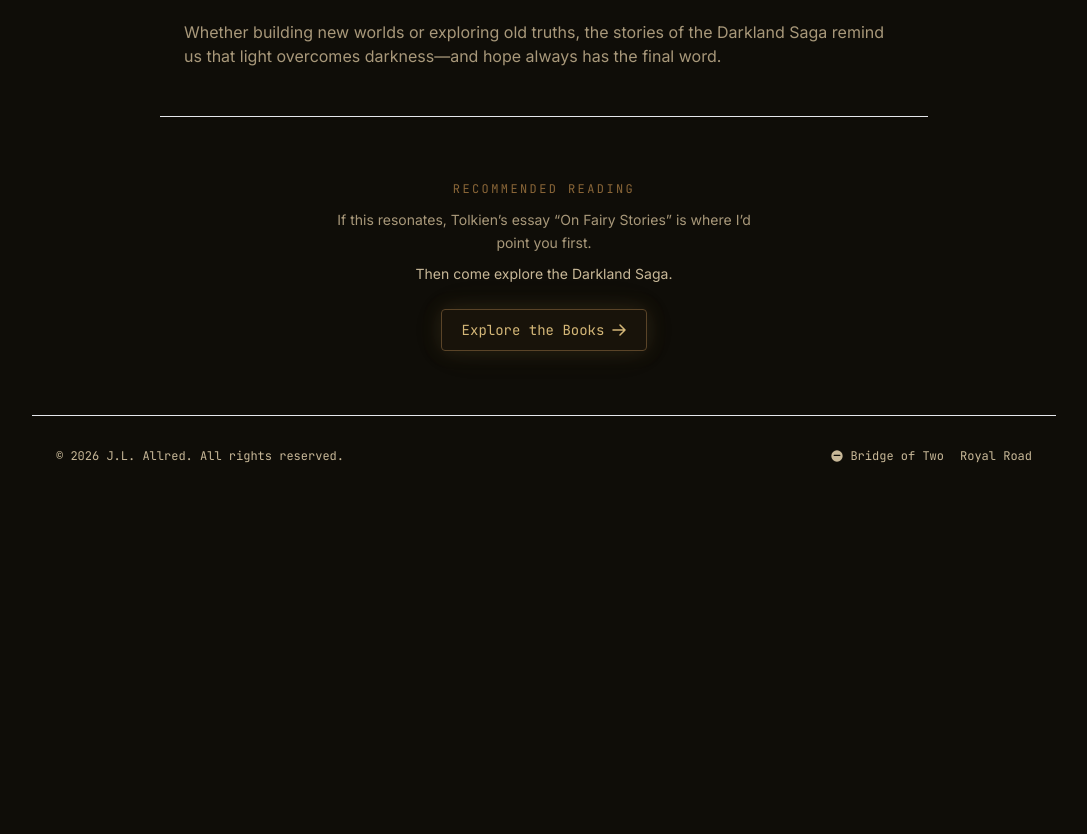
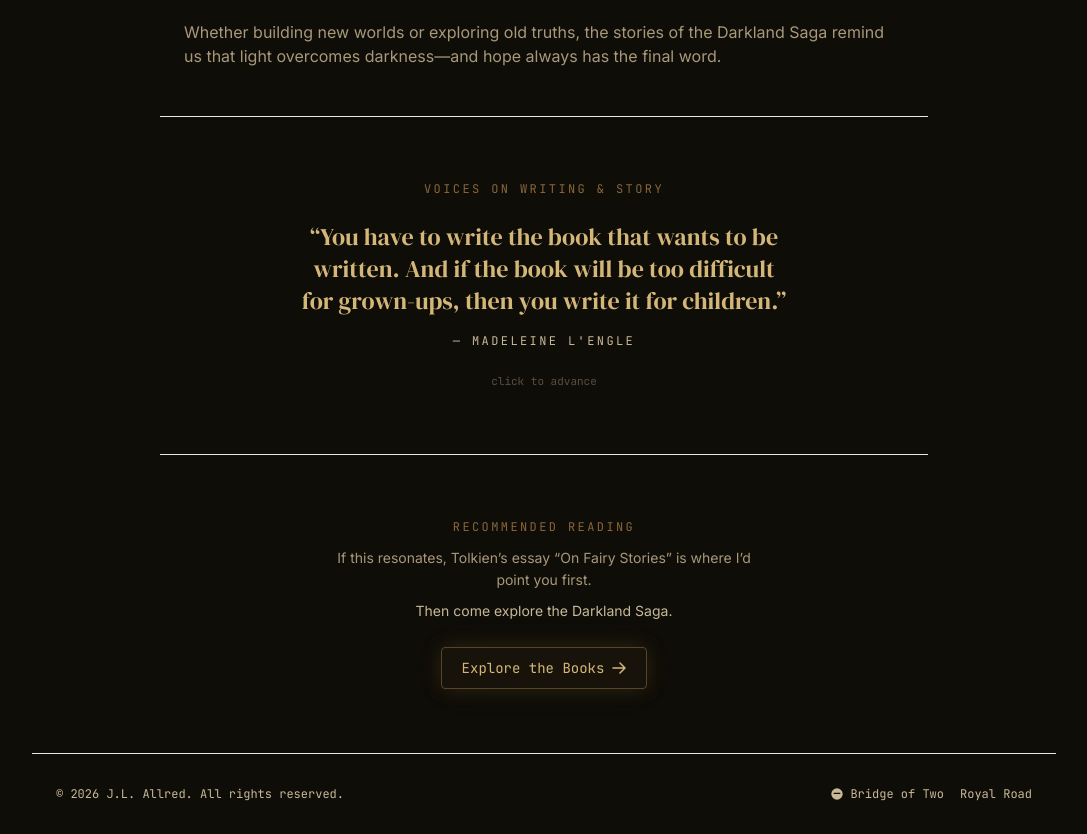
Before and after one commit to naurm/darkland-saga-website, a Next.js app: page /why-fantasy in a window 1280 px wide. Shown: the part 984-1818 px from the top of the page, without its empty margins (96-1183 px from the left). Before the commit the page ends 1480 px from the top, so only its background shows below. Built offline with nearby package versions, Linux system fonts and the light colour scheme.

Commit message:
Fix: rename whisper link to 'Read why fantasy matters', move artist credit outside cover art border. Add: author quotes rotator to Why Fantasy page (9 curated quotes).

```diff
--- a/app/page.tsx
+++ b/app/page.tsx
@@ -83,7 +83,7 @@ export default function HomePage() {
             <div className="mt-6 flex items-center gap-2 text-xs font-mono text-parchment-500">
               <span className="text-parchment-600">·</span>
               <Link href="/why-fantasy" className="hover:text-ember-300 transition-colors underline underline-offset-4 decoration-parchment-700/50">
-                Why fantasy?
+                Read why fantasy matters
               </Link>
               <span className="text-parchment-600">·</span>
             </div>
@@ -95,10 +95,10 @@ export default function HomePage() {
               alt="Hunting Misfortune cover art — a lone figure on a precipice facing a beam of light through the storm"
               className="w-full h-auto"
             />
-            <p className="mt-2 text-[11px] font-mono text-parchment-600 text-center">
-              Illustration by Jeremiah Carrig
-            </p>
           </div>
+          <p className="mt-2 text-[11px] font-mono text-parchment-600 text-center max-w-sm mx-auto">
+            Illustration by Jeremiah Carrig
+          </p>
         </div>
       </section>
 
--- a/app/why-fantasy/page.tsx
+++ b/app/why-fantasy/page.tsx
@@ -1,5 +1,45 @@
 import { LINKS } from "@/lib/constants"
 import Link from "next/link"
+import RotatingQuote, { type Quote } from "@/components/RotatingQuote"
+
+const authorQuotes: Quote[] = [
+  {
+    text: "You have to write the book that wants to be written. And if the book will be too difficult for grown-ups, then you write it for children.",
+    source: "Madeleine L'Engle",
+  },
+  {
+    text: "All you have to do is write one true sentence. Write the truest sentence that you know.",
+    source: "Ernest Hemingway",
+  },
+  {
+    text: "Fill your paper with the breathings of your heart.",
+    source: "William Wordsworth",
+  },
+  {
+    text: "There is something delicious about writing the first words of a story. You never quite know where they'll take you.",
+    source: "Beatrix Potter",
+  },
+  {
+    text: "A story is a way to say something that can't be said any other way, and it takes every word in the story to say what the meaning is.",
+    source: "Flannery O'Connor",
+  },
+  {
+    text: "The first business of a story is to be a good story. When Our Lord made a wheel in the carpenter shop, depend upon it: It was first and foremost a good wheel.",
+    source: "C.S. Lewis",
+  },
+  {
+    text: "A book, too, can be a star, a living fire to lighten the darkness, leading out into the expanding universe.",
+    source: "Madeleine L'Engle",
+  },
+  {
+    text: "The realm of fairy-story is wide and deep and high and filled with many things: all manner of beasts and birds are found there; shoreless seas and stars uncounted; beauty that is an enchantment, and an ever-present peril; both joy and sorrow as sharp as swords.",
+    source: "J.R.R. Tolkien",
+  },
+  {
+    text: "Fantasy remains a human right: we make in our measure and in our derivative mode, because we are made: and not only made, but made in the image and likeness of a Maker.",
+    source: "J.R.R. Tolkien",
+  },
+]
 
 export default function WhyFantasyPage() {
   return (
@@ -76,6 +116,19 @@ export default function WhyFantasyPage() {
         </div>
       </section>
 
+      {/* Author quotes rotator */}
+      <section className="mx-auto max-w-3xl px-6 py-16 border-t border-ember-dim text-center">
+        <div className="max-w-lg mx-auto">
+          <p className="font-mono text-xs uppercase tracking-[0.2em] text-ember-500 mb-6">
+            Voices on Writing &amp; Story
+          </p>
+          <RotatingQuote quotes={authorQuotes} intervalMs={10000} />
+          <p className="mt-6 font-mono text-[11px] text-parchment-600">
+            click to advance
+          </p>
+        </div>
+      </section>
+
       {/* Coda — reading recommendation */}
       <section className="mx-auto max-w-3xl px-6 py-16 border-t border-ember-dim text-center">
         <div className="max-w-md mx-auto">
```
